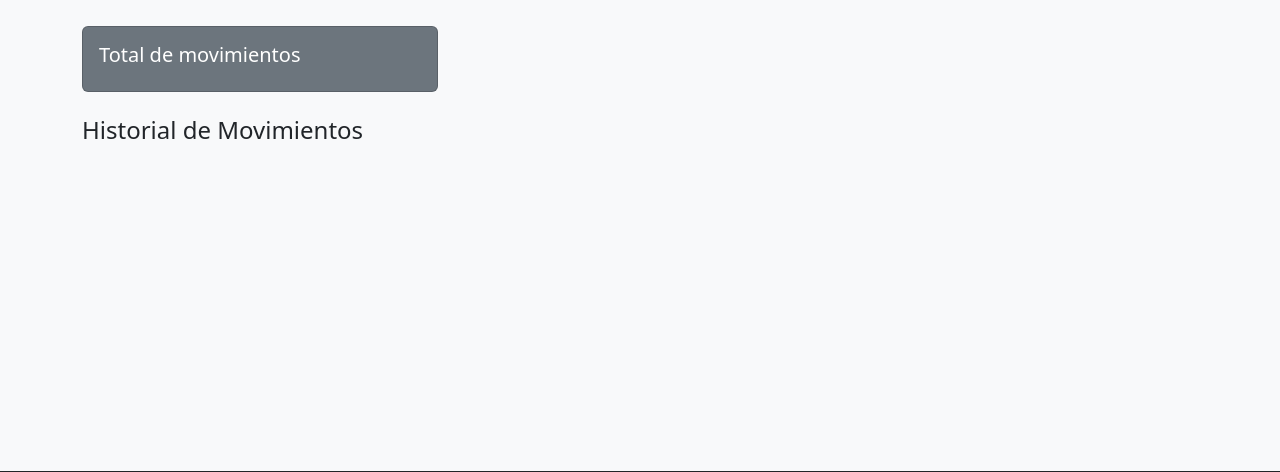
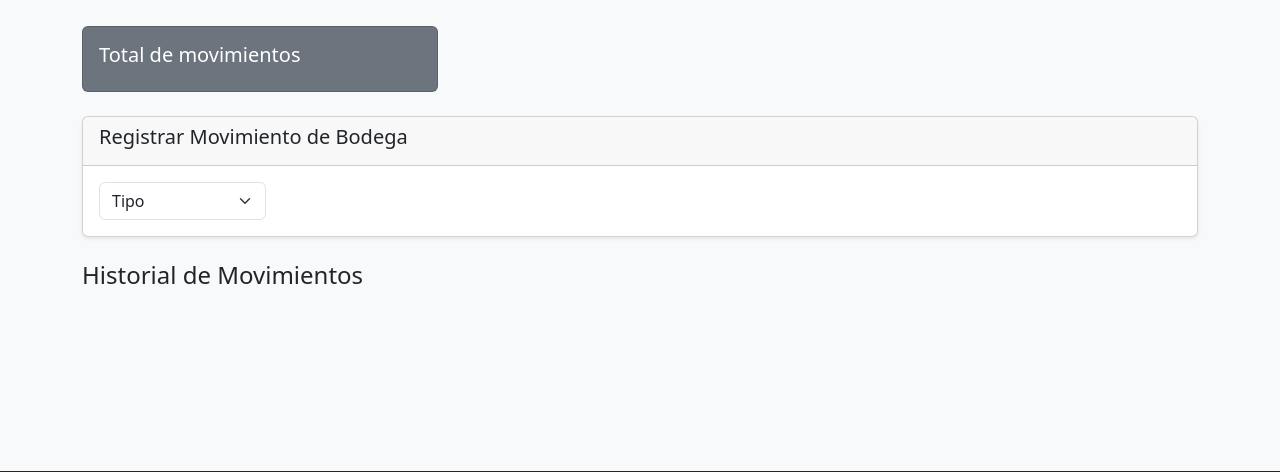
Before and after one commit to MiguelAngelRamos/proyecto-01-django, a Django app: template templates/bodega/panel.html in a window 1280 px wide. Shown: the part 150-622 px from the top of the page. Run offline with Django 5.2, Linux system fonts and the light colour scheme; the template is opened without the code that fills it, so the values that code supplies are empty.

Commit message:
codigo registro de movimiento

```diff
--- a/templates/bodega/panel.html
+++ b/templates/bodega/panel.html
@@ -21,11 +21,7 @@
   </div>
 </div>
 
-<!-- MOVIMIENTOS_DB = [
-    {'tipo': 'Entrada', 'producto': 'Arroz Grado 1',      'cantidad': 50, 'fecha': '10/03/2026', 'responsable': 'admin'},
-    {'tipo': 'Salida',  'producto': 'Aceite de Oliva',    'cantidad':  3, 'fecha': '11/03/2026', 'responsable': 'sofia'},
-    {'tipo': 'Entrada', 'producto': 'Detergente Líquido', 'cantidad': 20, 'fecha': '12/03/2026', 'responsable': 'admin'},
-] -->
+{% include 'partials/form_movimiento.html' %}
 <h4 class="mb-3">Historial de Movimientos</h4>
 {% if movimientos %}
 <div class="table-responsive">
--- /dev/null
+++ b/templates/partials/form_movimiento.html
@@ -0,0 +1,19 @@
+<div class="card shadow-sm mb-4">
+  <div class="card-header">
+    <h5>Registrar Movimiento de Bodega</h5>
+  </div>
+  <div class="card-body">
+    <div class="row g-3">
+
+      <div class="col-md-2">
+        <select name="tipo" class="form-select" required>
+          <option value="" disabled selected>Tipo</option>
+          <option value="Entrada">Entrada</option>
+          <option value="Salida">Salida</option>
+        </select>
+      </div>
+
+      <div class="col-md-5"></div>
+    </div>
+  </div>
+</div>
```
Also changed, not shown: core/settings.py (+6 -1 lines).
